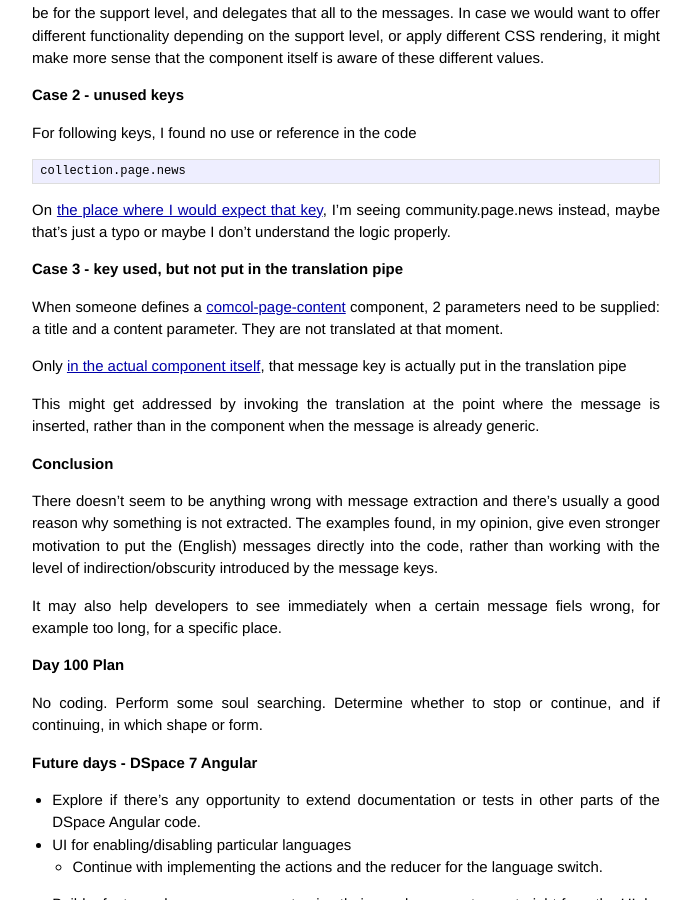
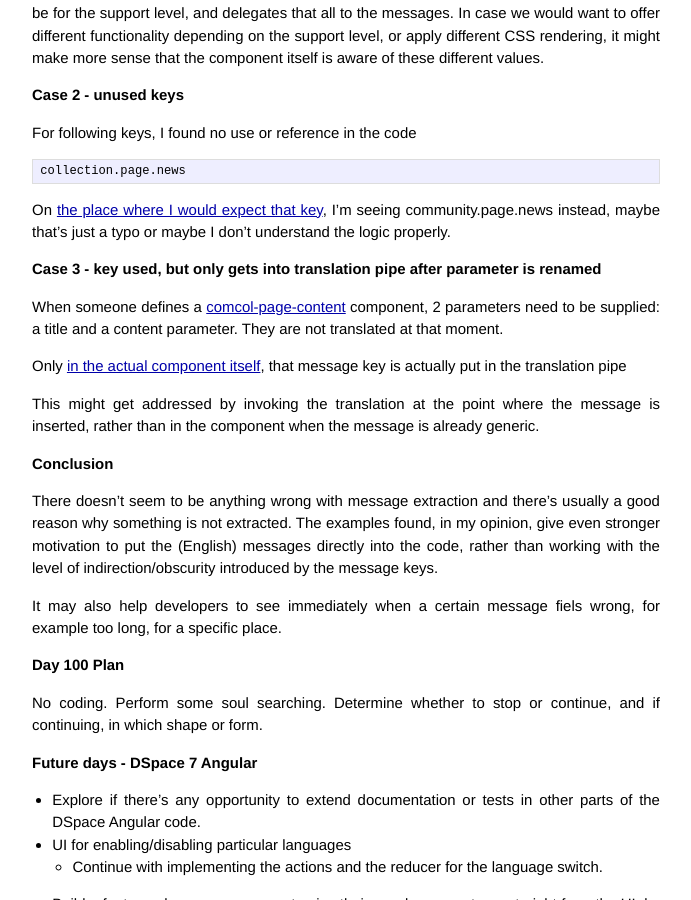
Before and after one commit to bram-atmire/bram-atmire.github.io, a Jekyll site: the page built from _posts/2018-12-10-100-days-of-code-day-99-Missing-messages.markdown, in a window 1280 px wide and 900 px high, scrolled down 620 px. Shown: the whole window, without its empty margins (294-985 px from the left). Built offline with Jekyll 4.4.1, drawn with Linux system fonts in a browser that asks for light colours.

Commit message:
Day 99 correction

```diff
--- a/_posts/2018-12-10-100-days-of-code-day-99-Missing-messages.markdown
+++ b/_posts/2018-12-10-100-days-of-code-day-99-Missing-messages.markdown
@@ -42,7 +42,7 @@ collection.page.news
 On [the place where I would expect that key](https://github.com/DSpace/dspace-angular/blob/master/src/app/+collection-page/collection-page.component.html#L24), I'm seeing community.page.news instead, maybe that's just a typo or maybe I
  don't understand the logic properly.
 
-# Case 3 - key used, but not put in the translation pipe
+# Case 3 - key used, but only gets into translation pipe after parameter is renamed
 
 When someone defines a [comcol-page-content](https://github.com/DSpace/dspace-angular/blob/master/src/app/+collection-page/collection-page.component.html#L34) component, 2 parameters need to be supplied: a title and a content parameter. They are not translated at that moment.
 
```
